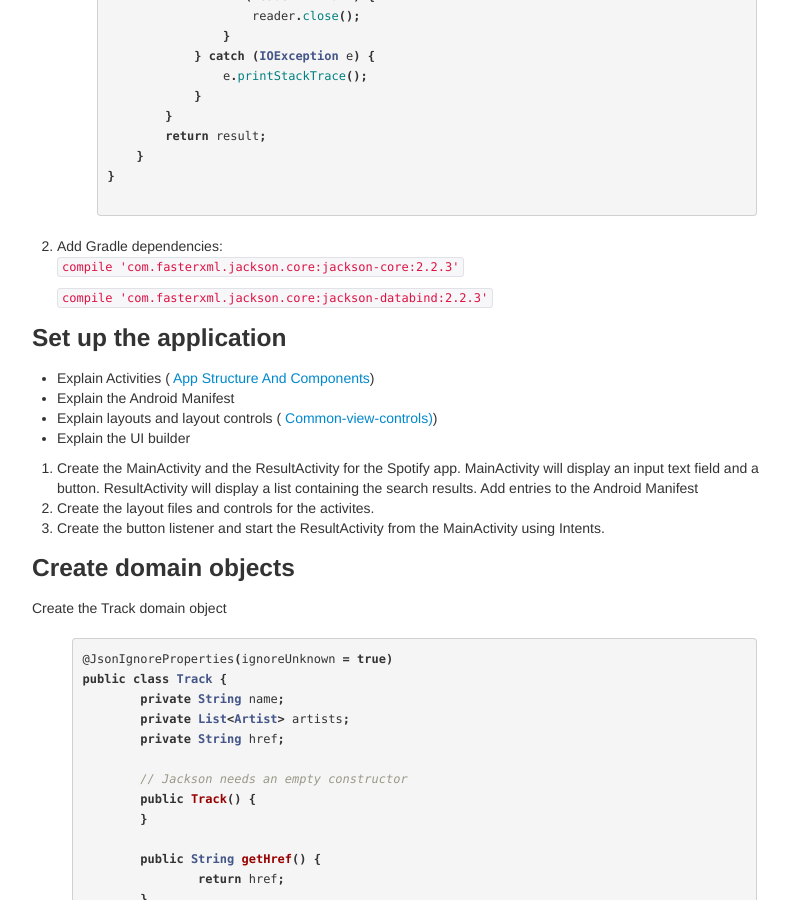
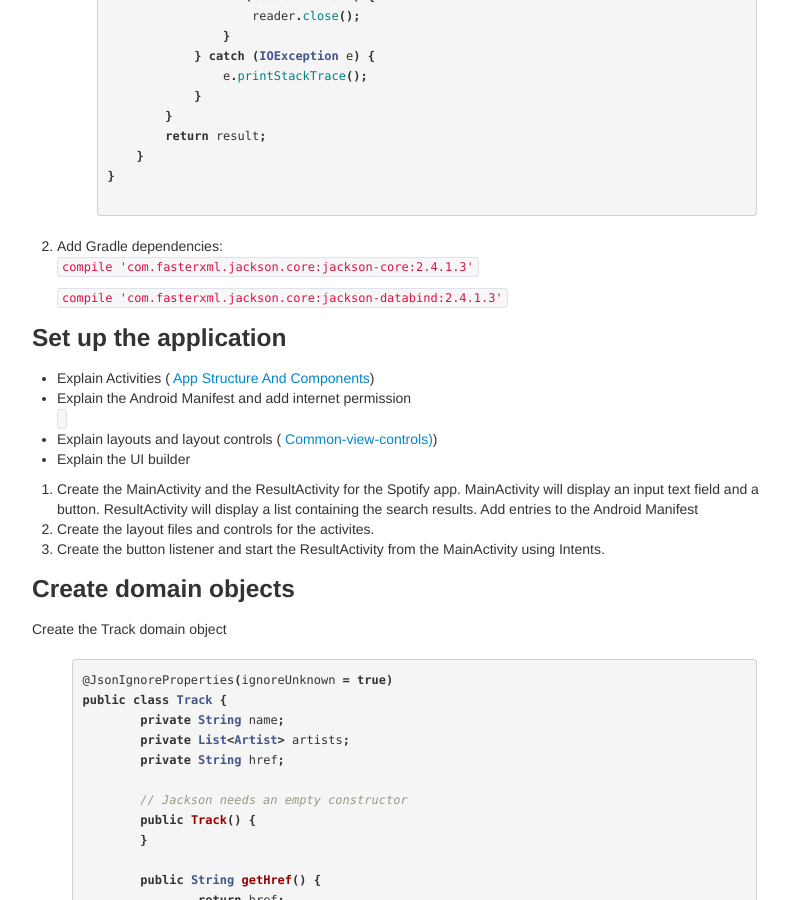
Before and after one commit to bekk/android101, a Jekyll site: the page built from docs/pages/manuscript.html, in a window 1280 px wide and 900 px high, scrolled down 1015 px. Shown: the whole window, without its empty margins (28-817 px from the left). Built offline with Jekyll 4.4.1, drawn with Linux system fonts in a browser that asks for light colours; Markdown is read by kramdown in place of the engine named in the settings.

Commit message:
La til internet permission i manifest

```diff
--- a/docs/pages/manuscript.html
+++ b/docs/pages/manuscript.html
@@ -53,15 +53,18 @@
 }
  	{% endhighlight %}
 	<li>Add Gradle dependencies:
-		<p><code>compile 'com.fasterxml.jackson.core:jackson-core:2.2.3'</code></p>
-   		<p><code>compile 'com.fasterxml.jackson.core:jackson-databind:2.2.3'</code> </p>
+		<p><code>compile 'com.fasterxml.jackson.core:jackson-core:2.4.1.3'</code></p>
+   		<p><code>compile 'com.fasterxml.jackson.core:jackson-databind:2.4.1.3'</code> </p>
 	</li>
 </ol>
 
 <h3> Set up the application</h3>
 <ul>
 	<li>Explain Activities (<a href="android-app-structure-and-components.html"> App Structure And Components</a>)</li>
-	<li>Explain the Android Manifest</li>
+	<li>Explain the Android Manifest and add internet permission</li>
+	<code>
+	    <uses-permission android:name="android.permission.INTERNET" />
+	</code>
 	<li>Explain layouts and layout controls (<a href="common-view-controls.html"> Common-view-controls)</a>)</li>
 	<li>Explain the UI builder</li>
 </ul>
```
